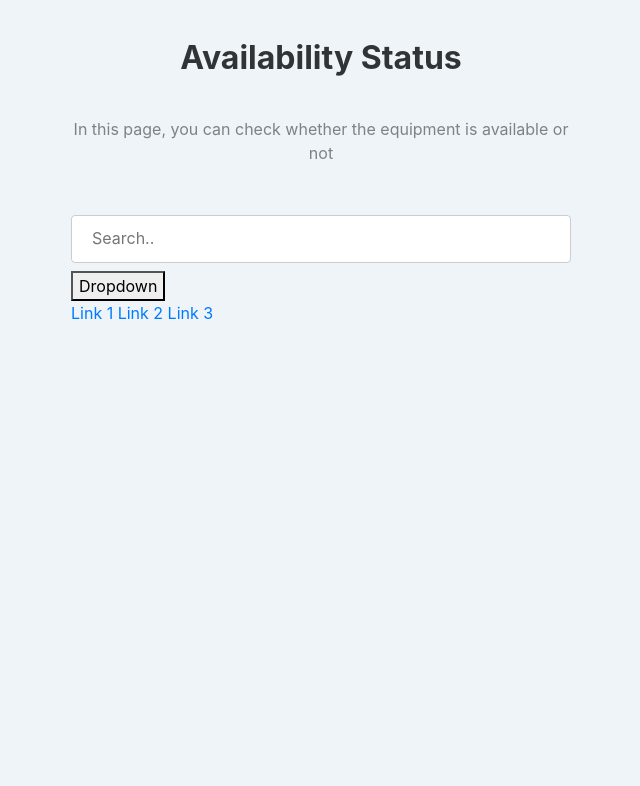
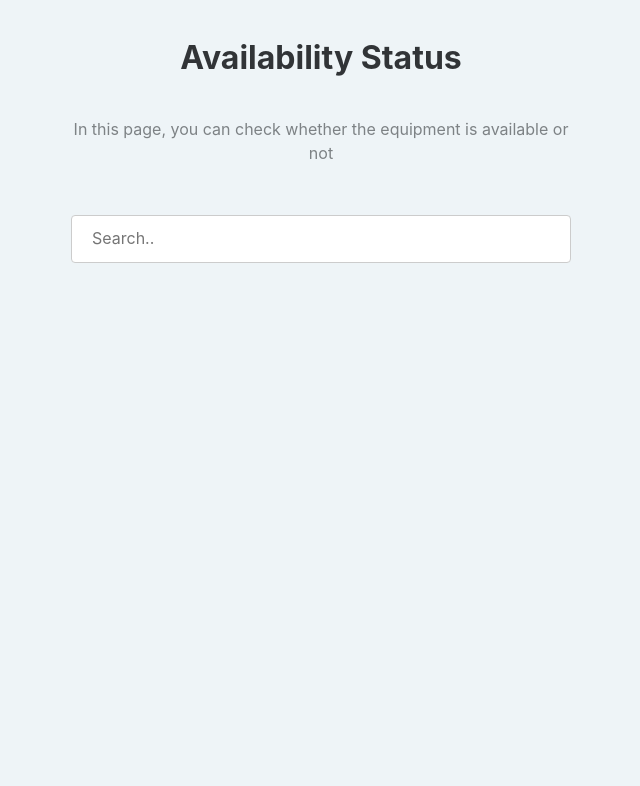
Before and after one commit to k493r0/EqManage, a PHP site: page /EqManage/new_index.php in a window 1280 px wide. Shown: the part 104-890 px from the top of the page, without its empty margins (319-959 px from the left). Run offline with PHP 8.4, Linux system fonts and the light colour scheme; the visitor is signed in with stand-in values (Sample User, id 1); data that the repository does not hold is empty; some libraries are stand-ins or nearby versions.

Commit message:
reverted dropdown

```diff
--- a/new_index.php
+++ b/new_index.php
@@ -49,25 +49,8 @@ include('header.php')
             <p class="text-center">In this page, you can check whether the equipment is available or not</p>
             <input id="input" type="text" placeholder="Search.." style="padding-top: 10px;margin-top: 50px">
 
-            <div class="dropdown">
-                <button class="dropbtn">Dropdown</button>
-                <div class="dropdown-content">
-                    <a href="#">Link 1</a>
-                    <a href="#">Link 2</a>
-                    <a href="#">Link 3</a>
-                </div>
-            </div>
-
 
         </div>
-
-
-
-
-
-
-
-
 
         <div class="row justify-content-center features" id="box">
             <!--<div class="col-sm-6 col-md-5 col-lg-4 item">
```
